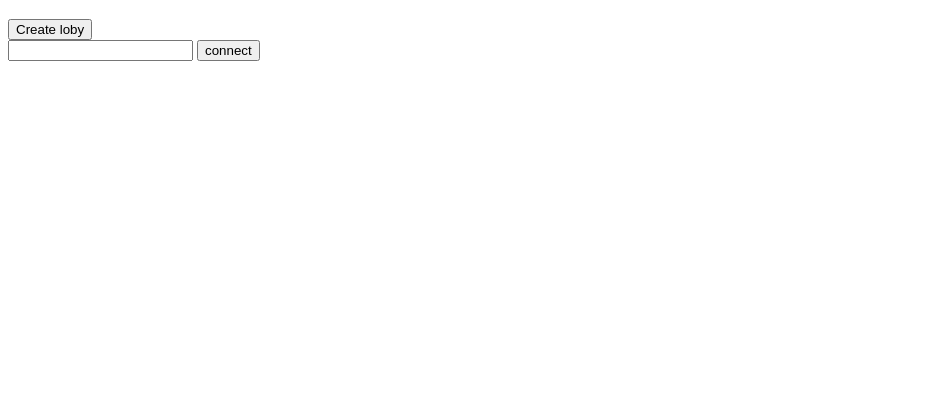
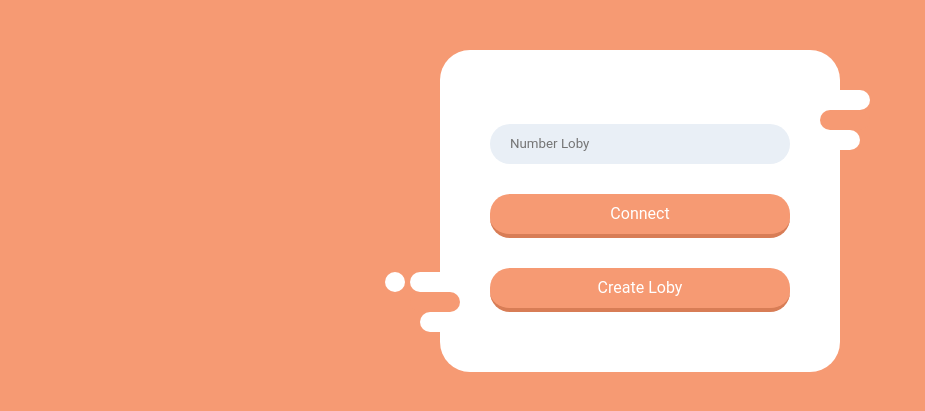
Before and after one commit to Mixnosha/Mixnosha.github.io, a Django app: page /rock in a window 1280 px wide. Shown: the top 411 px of the page, without its empty margins (0-925 px from the left). Run offline with Django 4.2, Linux system fonts and the light colour scheme.

Commit message:
design_login

```diff
--- /dev/null
+++ b/gamee/rockPaper/static/rockPaper/rock.css
@@ -0,0 +1,109 @@
+* {
+   box-sizing: border-box;
+}
+body {
+   background: #f69a73;
+}
+.decor {
+   position: relative;
+   max-width: 400px;
+   margin: 50px auto 0;
+   background: white;
+   border-radius: 30px;
+}
+.form-left-decoration, .form-right-decoration {
+   content: "";
+   position: absolute;
+   width: 50px;
+   height: 20px;
+   background: #f69a73;
+   border-radius: 20px;
+}
+.form-left-decoration {
+   bottom: 60px;
+   left: -30px;
+}
+.form-right-decoration {
+   top: 60px;
+   right: -30px;
+}
+.form-left-decoration:before, .form-left-decoration:after, .form-right-decoration:before, .form-right-decoration:after {
+   content: "";
+   position: absolute;
+   width: 50px;
+   height: 20px;
+   border-radius: 30px;
+   background: white;
+}
+.form-left-decoration:before {
+   top: -20px;
+}
+.form-left-decoration:after {
+   top: 20px;
+   left: 10px;
+}
+.form-right-decoration:before {
+   top: -20px;
+   right: 0;
+}
+.form-right-decoration:after {
+   top: 20px;
+   right: 10px;
+}
+.circle {
+   position: absolute;
+   bottom: 80px;
+   left: -55px;
+   width: 20px;
+   height: 20px;
+   border-radius: 50%;
+   background: white;
+}
+.form-inner {
+   padding: 50px;
+}
+.form-inner input, .form-inner textarea {
+   display: block;
+   width: 100%;
+   padding: 0 20px;
+   margin-bottom: 10px;
+   background: #E9EFF6;
+   line-height: 40px;
+   border-width: 0;
+   border-radius: 20px;
+   font-family: 'Roboto', sans-serif;
+}
+.form-inner input[type="submit"] {
+   margin-top: 30px;
+   background: #f69a73;
+   border-bottom: 4px solid #d87d56;
+   color: white;
+   font-size: 16px;
+}
+.form-inner input[type="button"] {
+   margin-top: 5px;
+   background: #f69a73;
+   border-bottom: 4px solid #d87d56;
+   color: white;
+   font-size: 14px;
+}
+a {
+   text-decoration: none;
+}
+
+.form-inner h3 {
+   margin-top: 0;
+   font-family: 'Roboto', sans-serif;
+   font-weight: 500;
+   font-size: 24px;
+   color: #707981;
+}
+
+.form-inner h4 {
+   margin-top: 9px;
+   margin-left: 15px;
+   font-family: 'Roboto', sans-serif;
+   font-weight: 500;
+   font-size: 16px;
+   color: rgba(255, 62, 62, 0.86);
+}
--- a/gamee/rockPaper/templates/rockPaper/rock.html
+++ b/gamee/rockPaper/templates/rockPaper/rock.html
@@ -1,28 +1,42 @@
+{% load static %}
 <!DOCTYPE html>
 <html lang="en">
 <head>
     <meta charset="UTF-8">
     <title>{{title}}</title>
+        <link rel="stylesheet"  type="text/css" href="{% static 'rockPaper/rock.css' %}">
+
 </head>
 <body>
-    <h3>{{user.username}}</h3>
 
-         <form action="{% url 'rock' %}" method="POST">
-            {% csrf_token %}
-            <input type="submit" name="create_loby" value="Create loby">
-        </form>
-        <form action="{% url 'rock' %}" method="POST">
-            {% csrf_token %}
-            <input name="connect_loby">
-            <input type="submit" name="connect" value="connect">
-        </form>
-    {% if number_lobbi %}
-        <p>Send friend number</p>
-        <p>Number: {{number_lobbi}}</p>
+<!--         <form action="{% url 'rock' %}" method="POST">-->
+<!--            {% csrf_token %}-->
+<!--            <input type="submit" name="create_loby" value="Create loby">-->
+<!--        </form>-->
+<!--        <form action="{% url 'rock' %}" method="POST">-->
+<!--            {% csrf_token %}-->
+<!--            <input name="connect_loby">-->
+<!--            <input type="submit" name="connect" value="connect">-->
+<!--        </form>-->
+
+     <form class="decor" method="post" action="{% url 'rock' %}">
+    {% csrf_token %}
+<div class="form-left-decoration"></div>
+<div class="form-right-decoration"></div>
+<div class="circle"></div>
+<div class="form-inner">
+<h3>{{user.username}}</h3>
+    <input name="connect_loby" placeholder="Number Loby">
+    {% if error_room %}
+        <h4>Loby not found</h4>
     {% endif %}
-    {% if error_room %}
-        <p>Такой комнаты не существует</p>
-    {% endif %}
+    <input type="submit" name="connect" value="Connect">
+    <input type="submit" value="Create Loby" name="create_loby">
+
+</div>
+</form>
+
+
 
 </body>
 </html>
--- a/gamee/rockPaper/views.py
+++ b/gamee/rockPaper/views.py
@@ -33,6 +33,7 @@ class LoginUser(LoginView):
     def get_context_data(self, *, object_list=None, **kwargs):
         context = super().get_context_data(**kwargs)
         context['title'] = 'Login'
+        print(context['form'])
         return context
 
     def get_success_url(self):
@@ -79,7 +80,7 @@ def rock(request):
 
 def logout_user(request):
     logout(request)
-    return redirect('login')
+    return redirect('register')
 
 
 def game(request):
```
Also changed, not shown: gamee/rockPaper/static/rockPaper/reg.css (+8 -0 lines), gamee/rockPaper/templates/rockPaper/login.html (+17 -11 lines), gamee/rockPaper/templates/rockPaper/register.html (+12 -5 lines), gamee/db.sqlite3.
